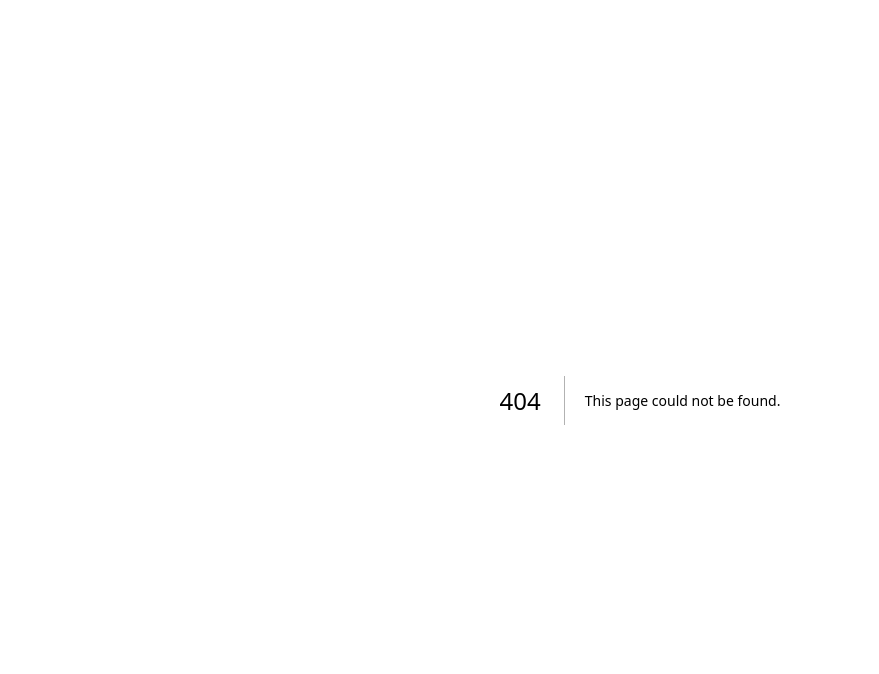
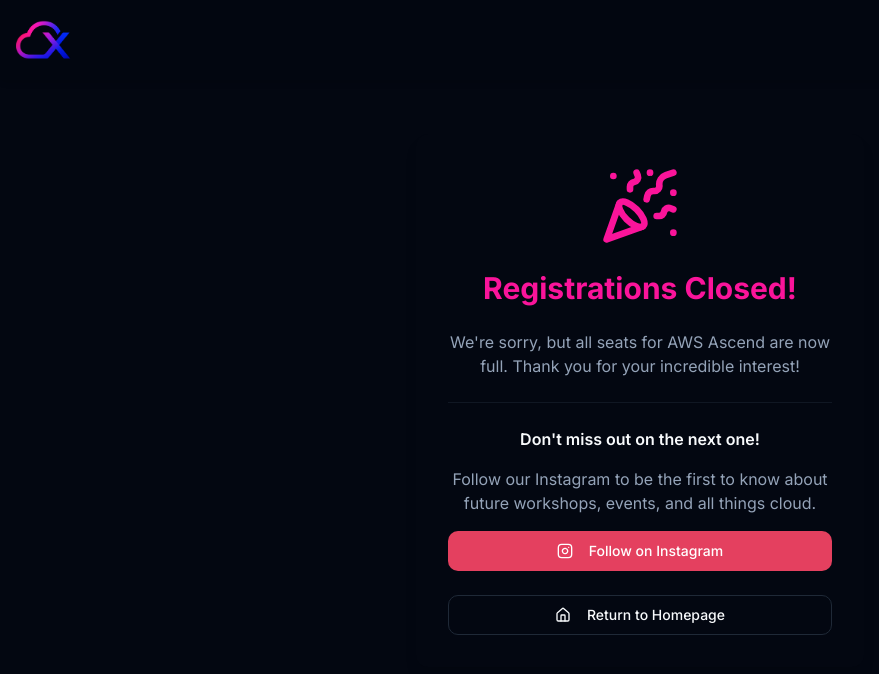
Before and after one commit to jhingalala1234/CloudX-Ascend, a Next.js app: page /registrations-closed in a window 1280 px wide. Before the commit this address had no page. Shown: the top 674 px of the page, without its empty margins (0-879 px from the left). Built offline with nearby package versions, Linux system fonts and the light colour scheme.

Commit message:
in the register now button, make a page saying that we have closed regis

```diff
--- a/src/app/page.tsx
+++ b/src/app/page.tsx
@@ -91,7 +91,7 @@
               </Link>
             </nav>
             <Button asChild variant="glass" className="hidden md:flex">
-              <Link href="https://pages.razorpay.com/awsascend" target="_blank" rel="noopener noreferrer">
+              <Link href="/registrations-closed">
                 Register Now
                 <ArrowRight className="ml-2 h-5 w-5" />
               </Link>
@@ -134,7 +134,7 @@
                      <Link href="#faq" className="text-muted-foreground transition-colors hover:text-primary">FAQ</Link>
                     </SheetClose>
                      <Button asChild variant="glass" className="w-full">
-                      <Link href="https://pages.razorpay.com/awsascend" target="_blank" rel="noopener noreferrer">
+                      <Link href="/registrations-closed">
                         Register
                         <ArrowRight className="ml-2 h-5 w-5" />
                       </Link>
@@ -177,7 +177,7 @@
                   variant="glass"
                   className="h-14 px-12 text-lg font-bold"
                 >
-                  <Link href="https://pages.razorpay.com/awsascend" target="_blank" rel="noopener noreferrer">Secure Your Spot Now</Link>
+                  <Link href="/registrations-closed">Secure Your Spot Now</Link>
                 </Button>
               </div>
             </div>
@@ -442,7 +442,7 @@
               </p>
               <div className="mt-8">
                 <Button asChild size="lg" variant="glass">
-                  <Link href="https://pages.razorpay.com/awsascend" target="_blank" rel="noopener noreferrer">
+                  <Link href="/registrations-closed">
                     REGISTER NOW!
                     <ArrowRight className="ml-2 h-5 w-5" />
                   </Link>
--- /dev/null
+++ b/src/app/registrations-closed/page.tsx
@@ -0,0 +1,64 @@
+
+import Link from 'next/link';
+import { Button } from '@/components/ui/button';
+import { PartyPopper, Instagram, Home } from 'lucide-react';
+import Image from 'next/image';
+import type { Metadata } from 'next';
+
+export const metadata: Metadata = {
+  title: 'Registrations Closed - AWS Ascend',
+  description: 'Registrations for AWS Ascend are now closed as all seats are full. Follow us on Instagram for updates on future events.',
+};
+
+export default function RegistrationsClosedPage() {
+  return (
+    <div className="flex min-h-screen flex-col bg-background text-foreground">
+        <header className="fixed top-0 z-50 w-full bg-background/95 shadow-md animate-fade-in">
+            <div className="container mx-auto flex h-20 items-center justify-between px-4">
+                <Link href="/" className="flex items-center gap-2">
+                <Image
+                    src="/logo.png"
+                    alt="AWS Ascend Logo"
+                    width={120}
+                    height={40}
+                    className="h-10 w-auto"
+                />
+                </Link>
+            </div>
+        </header>
+        <main className="flex-1 flex flex-col items-center justify-center text-center p-4">
+            <div className="w-full max-w-md p-8 space-y-6 bg-card text-card-foreground rounded-lg shadow-lg animate-slide-up-fade">
+                <div className="flex justify-center">
+                    <PartyPopper className="h-20 w-20 text-primary" />
+                </div>
+                <h1 className="text-3xl font-bold text-primary">Registrations Closed!</h1>
+                <p className="text-muted-foreground">
+                    We're sorry, but all seats for AWS Ascend are now full. Thank you for your incredible interest!
+                </p>
+
+                <div className="border-t border-border/50 pt-6 space-y-4">
+                    <p className="font-semibold text-foreground">
+                        Don't miss out on the next one!
+                    </p>
+                    <p className="text-muted-foreground">
+                        Follow our Instagram to be the first to know about future workshops, events, and all things cloud.
+                    </p>
+                    <Button asChild className="w-full bg-[#E4405F] hover:bg-[#E4405F]/90 text-white">
+                        <Link href="https://www.instagram.com/cloudx.srmist/" target="_blank" rel="noopener noreferrer">
+                            <Instagram className="mr-2 h-5 w-5" />
+                            Follow on Instagram
+                        </Link>
+                    </Button>
+                </div>
+
+                <Button asChild variant="outline" className="w-full">
+                    <Link href="/">
+                        <Home className="mr-2 h-4 w-4" />
+                        Return to Homepage
+                    </Link>
+                </Button>
+            </div>
+        </main>
+    </div>
+  );
+}
```
